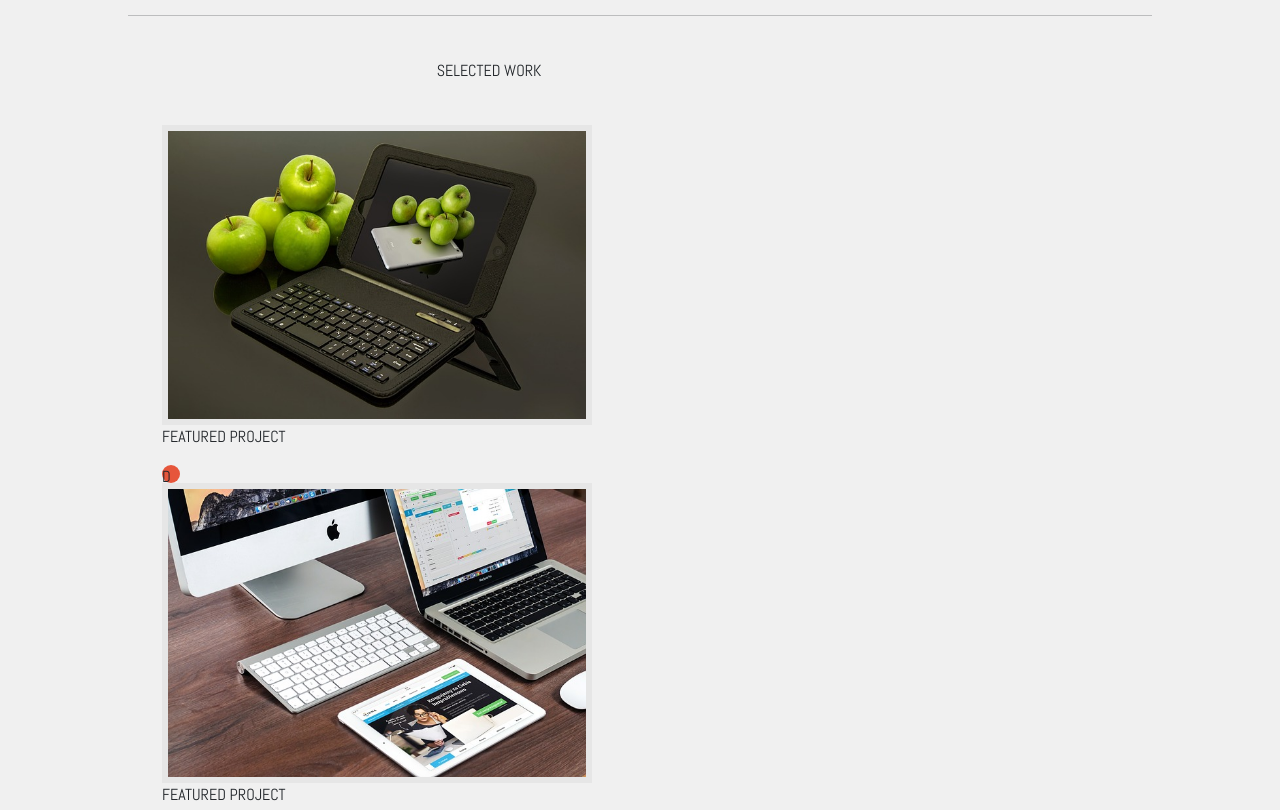
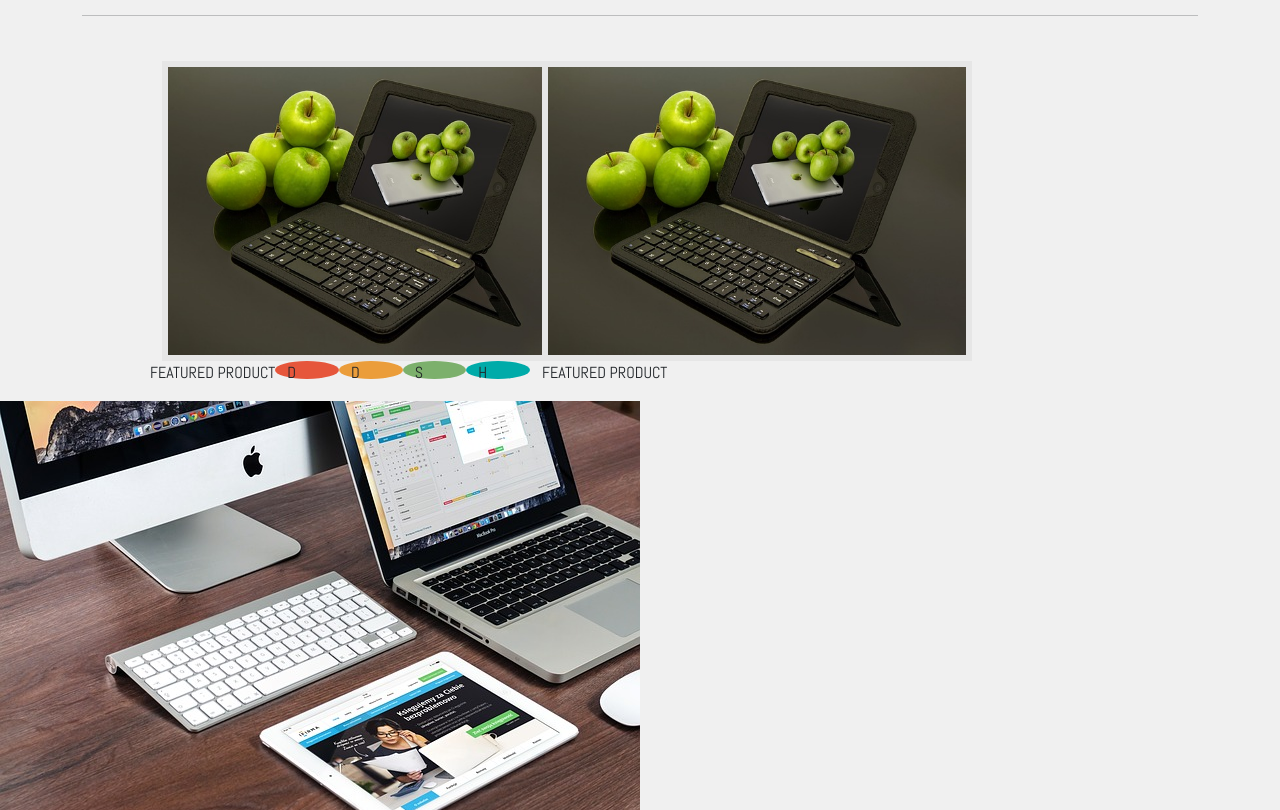
Before and after one commit to alexander-james-codeup-design/codeup-design-project, a plain HTML site: page index.html in a window 1280 px wide. Shown: the part 680-1490 px from the top of the page. Drawn offline with nearby package versions, Linux system fonts and the light colour scheme.

Commit message:
Completed getting images on same line. Small circles now on same row as FEATURED PRODUCT.

```diff
--- a/index.html
+++ b/index.html
@@ -24,7 +24,9 @@
         <nav class="navbar navbar-expand-lg navbar-light bg-transparent">
             <div class="container-fluid">
                 <a class="navbar-brand" href="#"><img src="images/logo.png" alt="">codeup design</a>
-                <button class="navbar-toggler" type="button" data-bs-toggle="collapse" data-bs-target="#navbarNavAltMarkup" aria-controls="navbarNavAltMarkup" aria-expanded="false" aria-label="Toggle navigation">
+                <button class="navbar-toggler" type="button" data-bs-toggle="collapse"
+                        data-bs-target="#navbarNavAltMarkup" aria-controls="navbarNavAltMarkup" aria-expanded="false"
+                        aria-label="Toggle navigation">
                     <span class="navbar-toggler-icon"></span>
                 </button>
                 <div class="collapse navbar-collapse" id="navbarNavAltMarkup">
@@ -62,31 +64,59 @@
             </div>
         </div>
     </section>
+<!--    I wrapped this hr in a container for responsiveness feel free to change back-->
+    <div class="container">
         <hr>
-    <section class="macbook">
-        <div class="col-left">
-            <section class="container">
-                <div class="selected col"><h6>SELECTED WORK</h6></div>
-                <section class="row">
-                    <div class="col">
+    </div>
+
+<!--**** This is what I did to get the images side by side. They aren't lined up correctly still and the circles are distorted.-->
+    <section class="container macbook">
+        <div class="row justify-content-start">
+            <div class="col-4">
                 <img src="images/apple-ipad.jpg" alt="">
-                        <p>FEATURED PROJECT<p></p>
-                        <div class="test-five rounded-circle"><p>D</p><
-                        /div>
-
-                        <section class="container">
-                            <section class="row">
-                                <div class="test-five rounded-circle"><p>D</p></div>
-                                <div class="test-six rounded-circle"><p>D</p></div>
-                                <div class="test-seven rounded-circle"><p>S</p></div>
-                                <div class="test-eight rounded-circle"><p>H</P></div>
-                            </section>
+                <span class="row">FEATURED PRODUCT<div class="col test-five rounded-circle"><span>D</span></div>
+                                <div class="col test-six rounded-circle"><span>D</span></div>
+                                <div class="col test-seven rounded-circle"><span>S</span></div>
+                                <div class="col test-eight rounded-circle"><span>H</span></div></span>
+            </div>
+            <div class="col-4">
+                <img src="images/apple-ipad.jpg" alt="">
+                <p>FEATURED PRODUCT</p>
+            </div>
+        </div>
     </section>
 
+<!--    ****This was image section, I am leaving it here in case we want to go back to it as a starting point-->
+    <!--    <section class="macbook">-->
+    <!--        <div class="col-left">-->
+    <!--            <section class="container">-->
+    <!--                <div class="selected col"><h6>SELECTED WORK</h6></div>-->
+    <!--                <section class="row">-->
+    <!--                    <div class="col">-->
+    <!--                        <img src="images/apple-ipad.jpg" alt="">-->
+    <!--                        <p class="col-left">FEATURED PROJECT</p>-->
+    <!--                        <div class="test-five rounded-circle"><p>D</p>-->
+    <!--                        </div>-->
+
+    <!--                        <section class="container">-->
+    <!--                            <section class="row">-->
+    <!--                                <div class="test-five rounded-circle"><p>D</p></div>-->
+    <!--                                <div class="test-six rounded-circle"><p>D</p></div>-->
+    <!--                                <div class="test-seven rounded-circle"><p>S</p></div>-->
+    <!--                                <div class="test-eight rounded-circle"><p>H</P></div>-->
+    <!--                            </section>-->
+    <!--                        </section>-->
+
+    <!--        </div>-->
+    <!--    </div>-->
+    <!--</section>-->
     </div>
-                    <div class="col"><img src="images/macbook.jpg" alt=""><p>FEATURED PROJECT</p></div>
-                    <div class="col"><img src="images/macbook.jpg" alt=""><p>FEATURED PROJECT</p></div>
-                    <div class="col"><img src="images/security.jpg" alt=""><p>FEATURED PROJECT</p></div>
+    <div class="col"><img src="images/macbook.jpg" alt="">
+        <p>FEATURED PROJECT</p></div>
+    <div class="col"><img src="images/macbook.jpg" alt="">
+        <p>FEATURED PROJECT</p></div>
+    <div class="col"><img src="images/security.jpg" alt="">
+        <p>FEATURED PROJECT</p></div>
     </section>
     </section>
     </div>
--- a/style.css
+++ b/style.css
@@ -87,10 +87,10 @@ a{
     margin-bottom: 90px;
     justify-content: center;
 }
-hr{
-    width: 80%;
-    margin: auto;
-}
+/*hr{*/
+/*    width: 80%;*/
+/*    margin: auto;*/
+/*}*/
 .macbook{
     margin-top: 45px;
     margin-left: 150px;
@@ -100,7 +100,7 @@ hr{
     margin-bottom: 45px;
     text-align: center;
 }
-.macbook .container .row img{
+.macbook .col-4 img{
     width: 430px;
     height: 300px;
     border: 6px solid #e6e6e6;
@@ -132,3 +132,8 @@ hr{
     background-color: #00aba9;
     /*border: 8px solid white;*/
 }
+.macbook .col-left{
+    border: 1px solid red;
+    float: left;
+
+}
```
Lines whose indentation alone changed are shown as unchanged.
